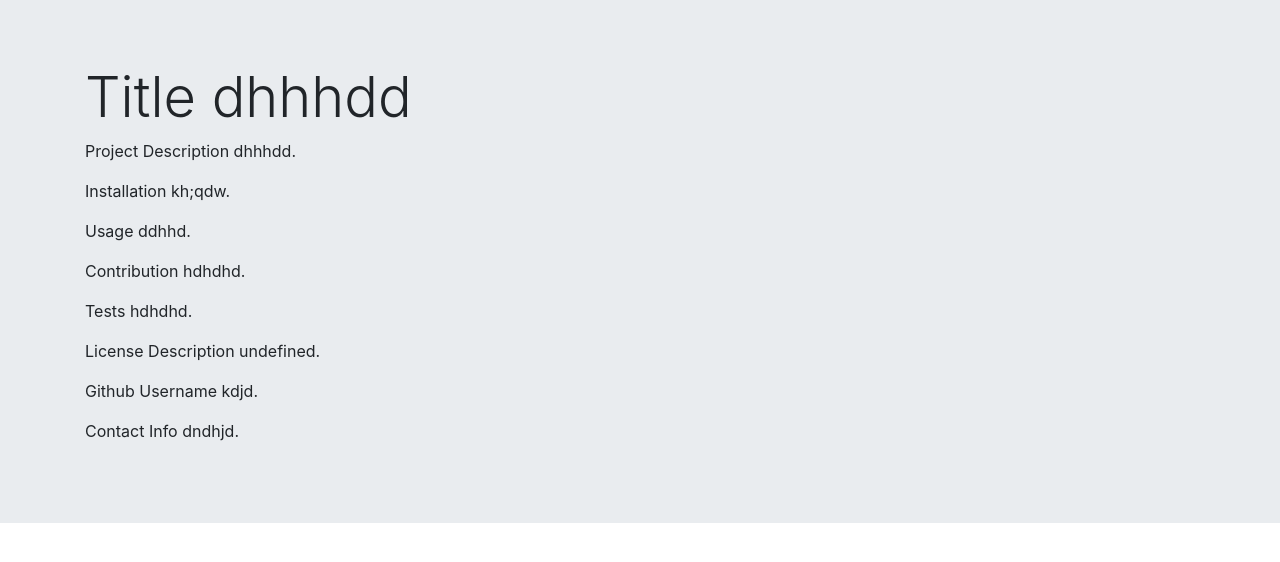
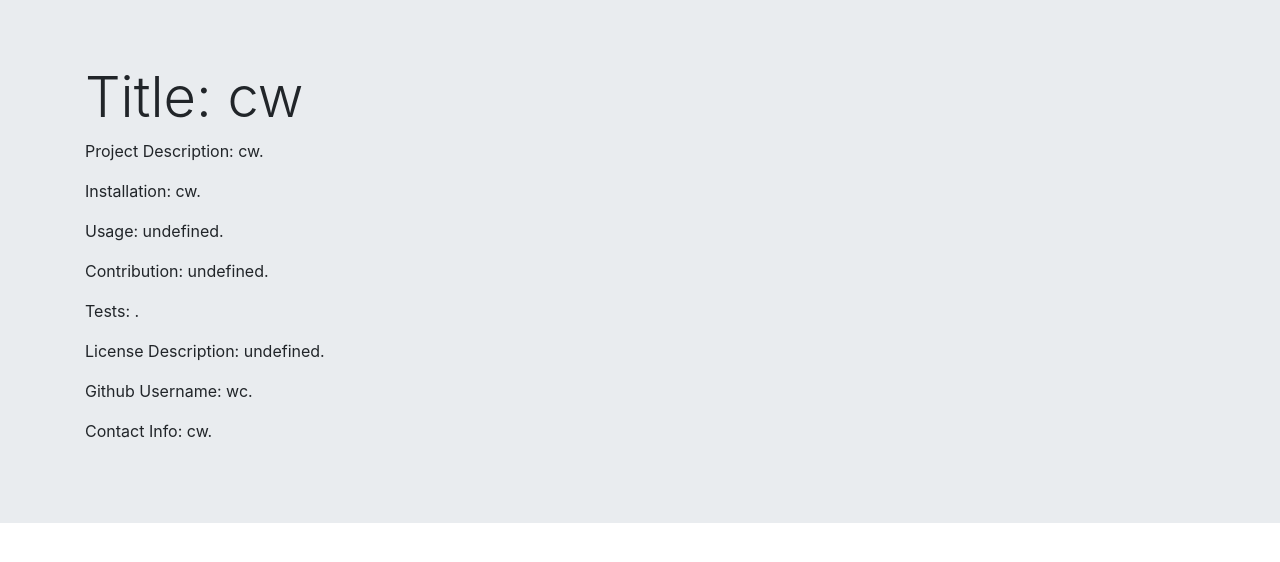
Before and after one commit to norbu-s/ReadMe-generator, a website: page index.html in a window 1280 px wide. Drawn offline with nearby package versions, Linux system fonts and the light colour scheme.

Commit message:
Updated Index and html file

```diff
--- a/index.html
+++ b/index.html
@@ -9,15 +9,15 @@
 <body>
 <div class="jumbotron jumbotron-fluid">
 <div class="container">
-  <h1 class="display-4">Title dhhhdd</h1>
-  <p class="title"> Project Description dhhhdd.</p>
-  <p class="description"> Installation kh;qdw.</p>
-  <p class="description"> Usage ddhhd.</p>
-  <p class="description"> Contribution hdhdhd.</p>
-  <p class="description"> Tests hdhdhd.</p>
-  <p class="description"> License Description undefined.</p>
-  <p class="description"> Github Username kdjd.</p>
-  <p class="description"> Contact Info dndhjd.</p>
+  <h1 class="display-4">Title: cw</h1>
+  <p class="title"> Project Description: cw.</p>
+  <p class="description"> Installation: cw.</p>
+  <p class="description"> Usage: undefined.</p>
+  <p class="description"> Contribution: undefined.</p>
+  <p class="description"> Tests: .</p>
+  <p class="description"> License Description: undefined.</p>
+  <p class="description"> Github Username: wc.</p>
+  <p class="description"> Contact Info: cw.</p>
 </ul>
 </div>
 </div>
```
Also changed, not shown: index.js (+7 -7 lines).
